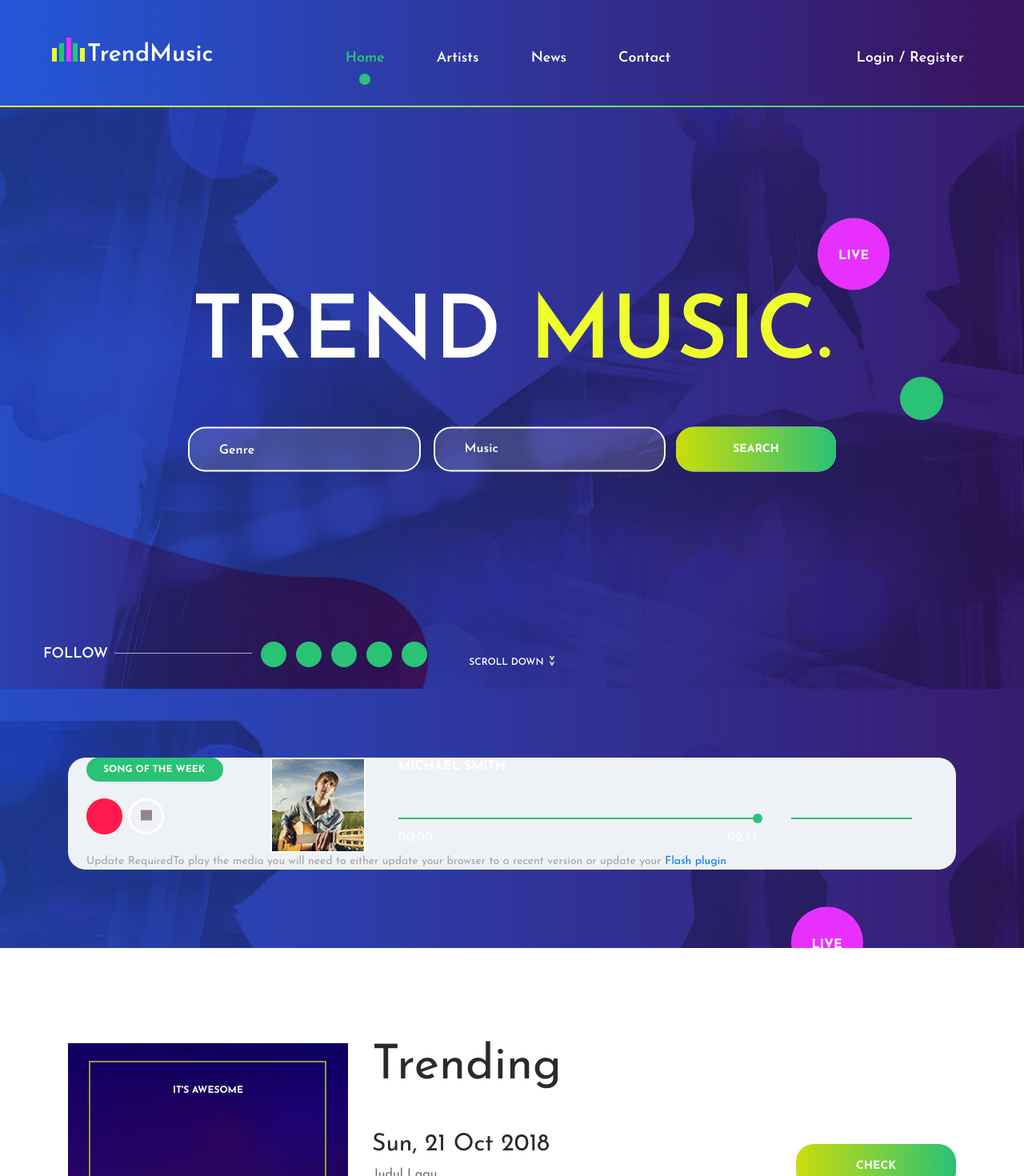
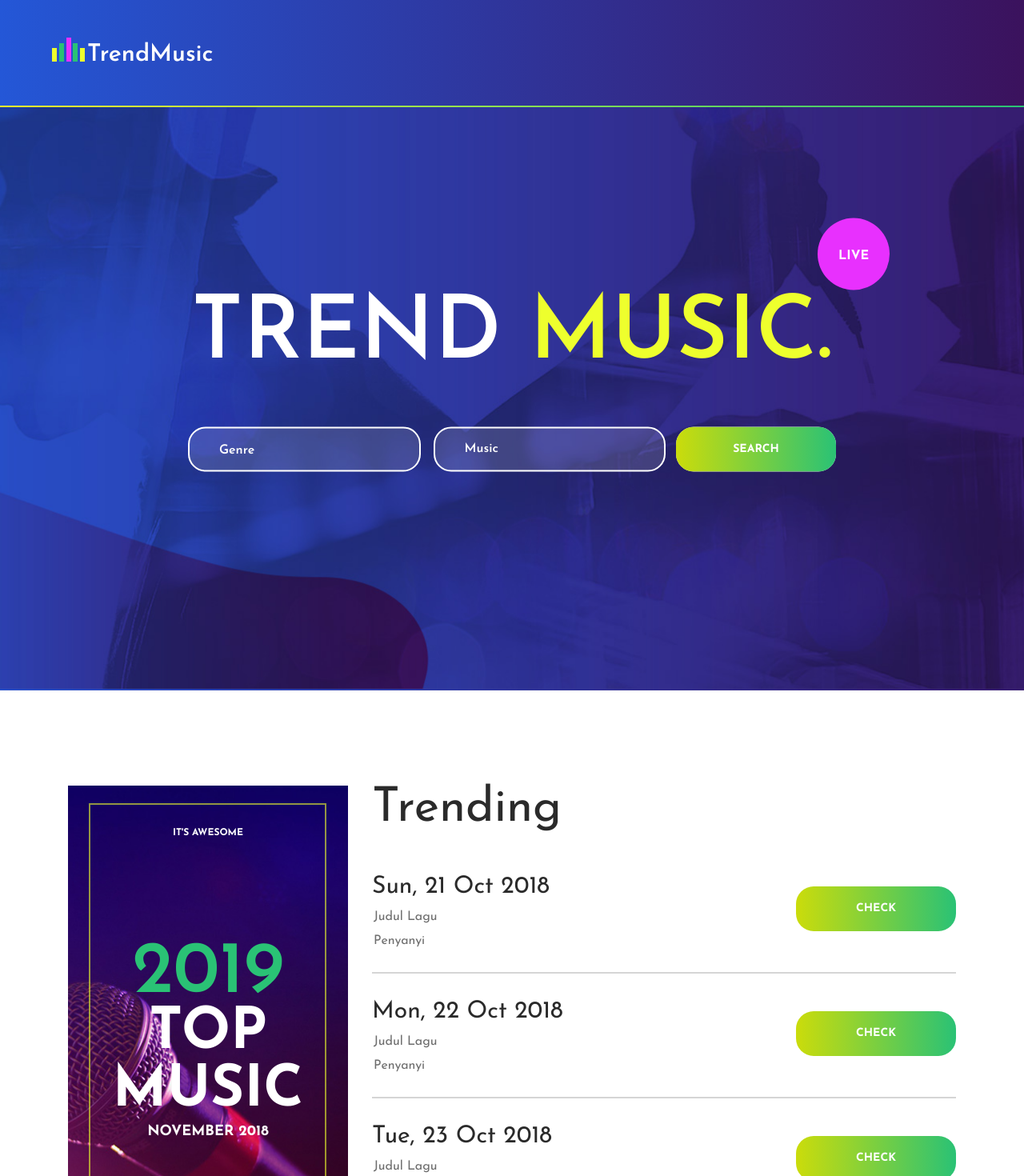
Before and after one commit to raissuror/SematikWeb-TrendMusic, a React (Create React App) app in the folder react-frontend/: page / in a window 1280 px wide. Shown: the top 1470 px of the page at 80% size. Built offline with nearby package versions, Linux system fonts and the light colour scheme.

Commit message:
frontend terbaru lagi

```diff
--- a/react-frontend/src/App.js
+++ b/react-frontend/src/App.js
@@ -27,28 +27,6 @@ function App() {
                       <span className="logo_bars d-flex flex-row align-items-end justify-content-between"><span /><span /><span /><span /><span /></span>
                       <span className="logo_text">TrendMusic</span>
                     </a>
-                  </div>
-                  {/* Main Navigation */}
-                  <nav className="main_nav">
-                    <ul className="d-flex flex-row align-items-center justify-content-start">
-                      <li className="active"><a href="index.html">Home</a></li>
-                      <li><a href="artists.html">Artists</a></li>
-                      <li><a href="blog.html">News</a></li>
-                      <li><a href="contact.html">Contact</a></li>
-                    </ul>
-                  </nav>
-                  {/* User area */}
-                  <div className="log_reg d-flex flex-row align-items-center justify-content-start">
-                    <ul className="d-flex flex-row align-items-start justify-content-start">
-                      <li><a href="#">Login</a></li>
-                      <li><a href="#">Register</a></li>
-                    </ul>
-                    {/* Hamburger */}
-                    <div className="hamburger d-flex flex-column align-items-end justify-content-between">
-                      <div />
-                      <div />
-                      <div />
-                    </div>
                   </div>
                 </div>
               </div>
@@ -190,102 +168,6 @@ function App() {
                 </div>
               </div>
             </div>
-            {/* Home Slider Navigation */}
-            <div className="home_slider_nav"><i className="fa fa-angle-right" aria-hidden="true" /></div>
-            {/* Home Social */}
-            <div className="home_social">
-              <div className="d-flex flex-row align-items-center justify-content-start">
-                <div className="home_social_text">follow</div>
-                <div className="home_social_list">
-                  <ul className="d-flex flex-row align-items-center justify-content-start">
-                    <li><a href="#"><i className="fa fa-pinterest" aria-hidden="true" /></a></li>
-                    <li><a href="#"><i className="fa fa-facebook" aria-hidden="true" /></a></li>
-                    <li><a href="#"><i className="fa fa-twitter" aria-hidden="true" /></a></li>
-                    <li><a href="#"><i className="fa fa-dribbble" aria-hidden="true" /></a></li>
-                    <li><a href="#"><i className="fa fa-behance" aria-hidden="true" /></a></li>
-                  </ul>
-                </div>
-              </div>
-            </div>
-            {/* Scroll Down */}
-            <div className="scroll_down scroll_down_link" data-scroll-to=".tours">
-              <a href="#" />
-              <div className="d-flex flex-row align-items-center justify-content-start">
-                <div>scroll down</div>
-                <div className="scroll_arrows d-flex flex-column align-items-start justify-content-start">
-                  <img src="images/arrow_down.png" alt="" />
-                  <img src="images/arrow_down.png" alt="" />
-                </div>
-              </div>
-            </div>
-          </div>
-        </div>
-        {/* Song */}
-        <div className="song">
-          <div className="parallax_background parallax-window" data-parallax="scroll" data-image-src="images/song.jpg" data-speed="0.8" />
-          <div className="container">
-            <div className="row">
-              <div className="col">
-                <div className="song_content">
-                  {/* Player */}
-                  <div className="single_player_container">
-                    <div className="single_player d-flex flex-row align-items-center justify-content-start">
-                      <div id="jplayer_1" className="jp-jplayer" />
-                      <div id="jp_container_1" className="jp-audio" role="application" aria-label="media player">
-                        <div className="jp-gui jp-interface d-flex flex-lg-row flex-column align-items-start justify-content-start">
-                          {/* Player Controls */}
-                          <div className="player_controls_box d-flex flex-row align-items-start justify-content-start">
-                            <div className="order-lg-1 order-2">
-                              <div className="player_title">song of the week</div>
-                              <div className="jp-controls-holder player_controls ml-auto d-flex flex-row align-items-start justify-content-start">
-                                <button className="jp-play player_button" tabIndex={0} />
-                                <button className="jp-stop player_button" tabIndex={0} />
-                              </div>
-                            </div>
-                            <div className="song_image ml-lg-auto order-lg-2 order-1"><img src="images/song_1.jpg" alt="" /></div>
-                          </div>
-                          {/* Progress Bar */}
-                          <div className="player_bars d-flex flex-row align-items-start justify-content-start">
-                            <div className="player_progress_box">
-                              <div className="jp-current-time" role="timer" aria-label="time">00:00</div>
-                              <div className="song_info">
-                                <div className="jp-artist" aria-label="title">Michael Smith</div>
-                                <div className="jp-title" aria-label="title" />
-                              </div>
-                              <div className="jp-progress">
-                                <div className="jp-seek-bar">
-                                  <div>
-                                    <div className="jp-play-bar"><span /></div>
-                                  </div>
-                                </div>
-                              </div>
-                              <div className="jp-duration ml-auto" role="timer" aria-label="duration">02:33</div>
-                            </div>
-                            {/* Volume Controls */}
-                            <div className="jp-volume-controls ml-lg-auto">
-                              <div className="mute_button">
-                                <button className="jp-mute" tabIndex={0} />
-                              </div>
-                              <div className="d-flex flex-row align-items-center justify-content-start">
-                                <div className="jp-volume-bar">
-                                  <div>
-                                    <div className="jp-volume-bar-value" />
-                                  </div>
-                                </div>
-                              </div>
-                            </div>
-                          </div>
-                        </div>
-                        <div className="jp-no-solution">
-                          <span>Update Required</span>
-                          To play the media you will need to either update your browser to a recent version or update your <a href="http://get.adobe.com/flashplayer/" target="_blank">Flash plugin</a>
-                        </div>
-                      </div>
-                    </div>
-                  </div>
-                </div>
-              </div>
-            </div>
           </div>
         </div>
         {/* Tours */}
@@ -359,34 +241,6 @@ function App() {
           </div>
         </div>
         {/* App */}
-        {/* Featured */}
-        <div className="featured">
-          <div className="container">
-            <div className="row">
-              <div className="col">
-                <div className="section_title text-center">
-                  <h1>Featured Albums</h1>
-                </div>
-                <div className="featured_list">
-                  <div id="jplayer_2" className="jp-jplayer" />
-                  <div id="jp_container_2" className="jp-audio" role="application" aria-label="media player">
-                    <div className="jp-type-playlist">
-                      <div className="jp-playlist">
-                        <ul className="d-flex flex-row align-items-start justify-content-start flex-wrap">
-                          <li />
-                        </ul>
-                      </div>
-                      <div className="jp-no-solution">
-                        <span>Update Required</span>
-                        To play the media you will need to either update your browser to a recent version or update your <a href="http://get.adobe.com/flashplayer/" target="_blank">Flash plugin</a>
-                      </div>
-                    </div>
-                  </div>
-                </div>
-              </div>
-            </div>
-          </div>
-        </div>
         {/* News */}
         <div className="news">
           <div className="container">
@@ -451,19 +305,10 @@ function App() {
                   <div className="logo">
                     <a href="#" className="d-flex flex-row align-items-end justify-content-start">
                       <span className="logo_bars d-flex flex-row align-items-end justify-content-between"><span /><span /><span /><span /><span /></span>
-                      <span className="logo_text">music</span>
+                      <span className="logo_text">TrendMusic</span>
                     </a>
                   </div>
                   {/* Footer Social */}
-                  <div className="footer_social">
-                    <ul className="d-flex flex-row align-items-center justify-content-center">
-                      <li><a href="#"><i className="fa fa-pinterest" aria-hidden="true" /></a></li>
-                      <li><a href="#"><i className="fa fa-facebook" aria-hidden="true" /></a></li>
-                      <li><a href="#"><i className="fa fa-twitter" aria-hidden="true" /></a></li>
-                      <li><a href="#"><i className="fa fa-dribbble" aria-hidden="true" /></a></li>
-                      <li><a href="#"><i className="fa fa-behance" aria-hidden="true" /></a></li>
-                    </ul>
-                  </div>
                 </div>
               </div>
             </div>
```
